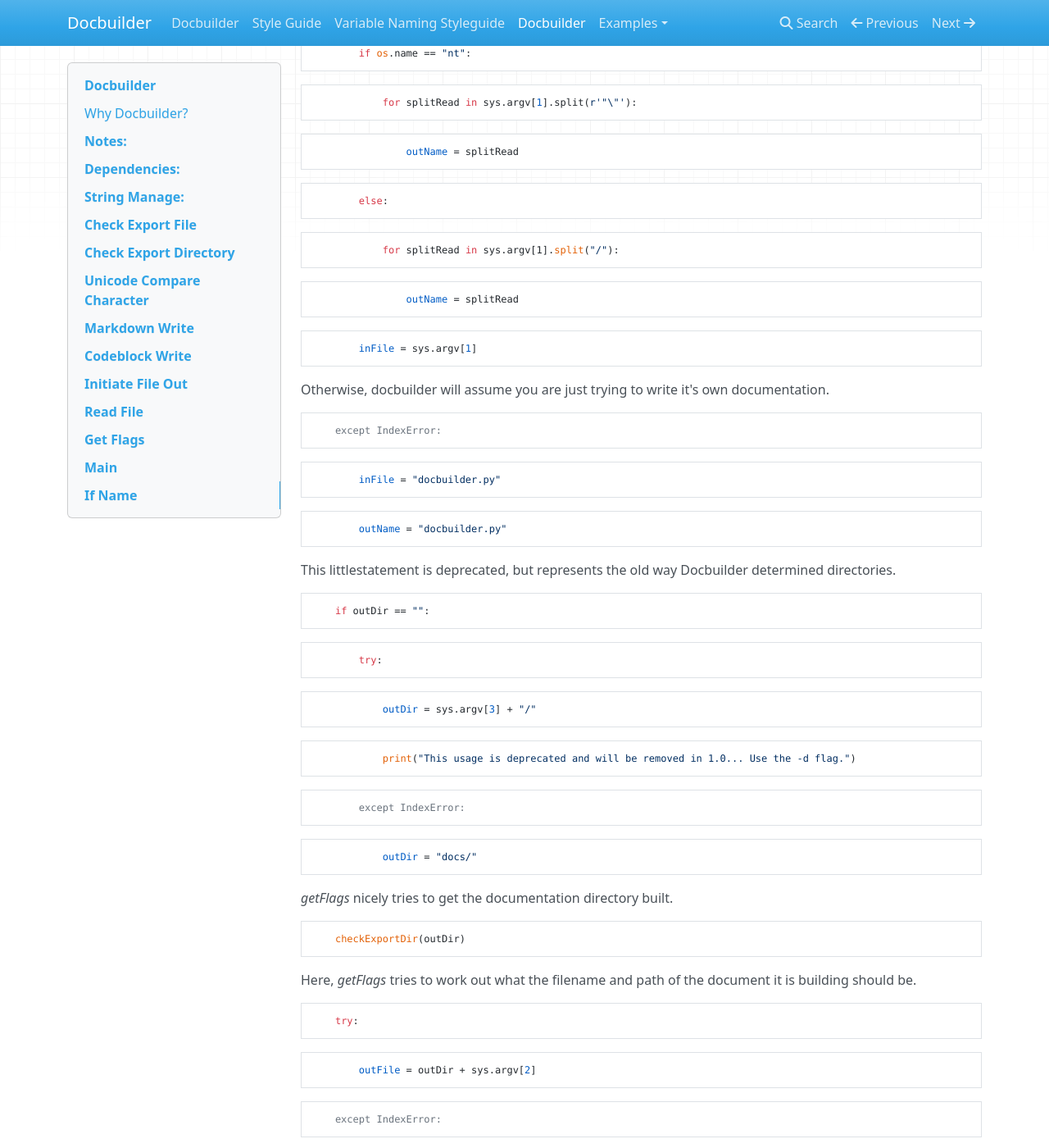
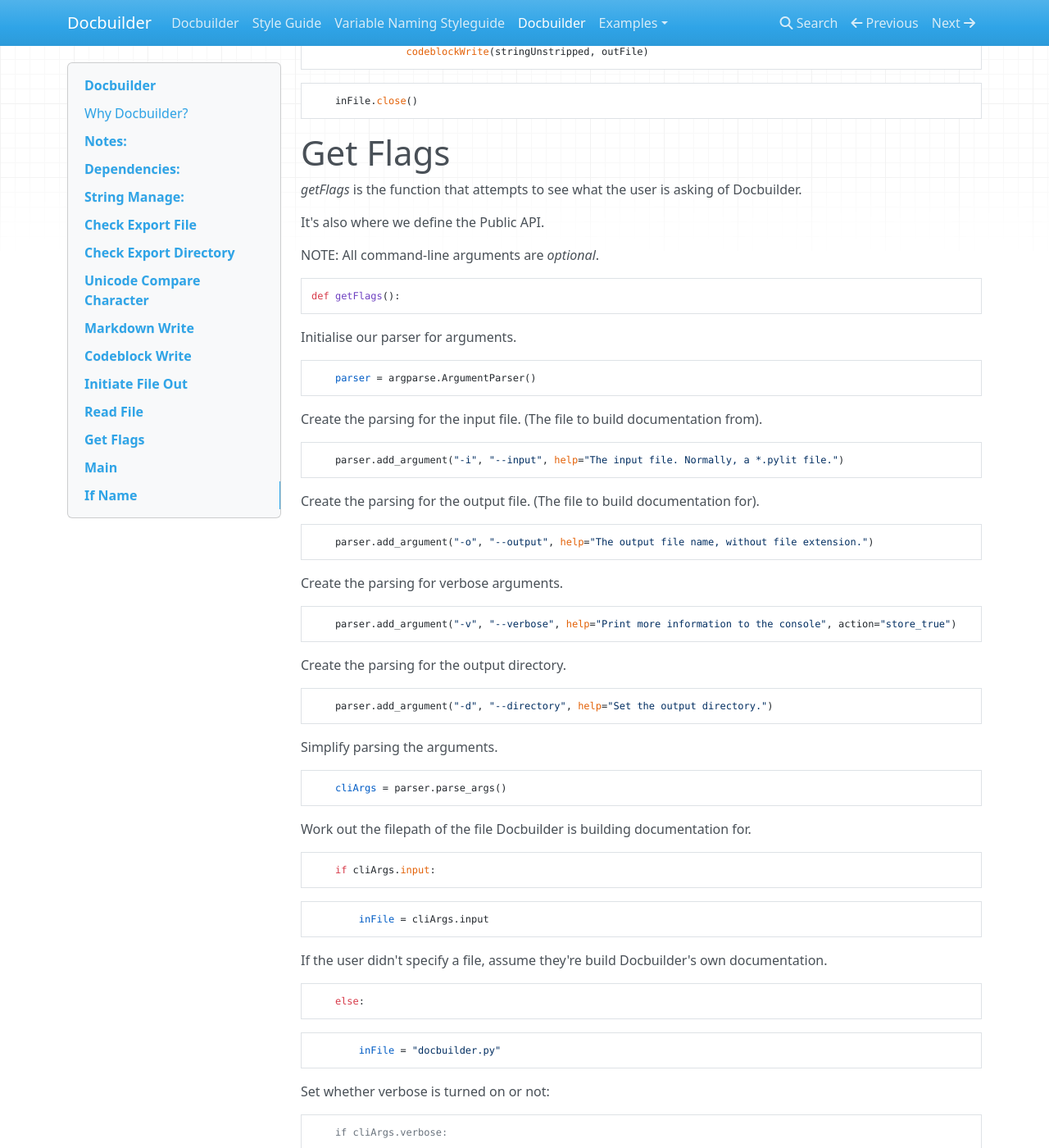
Before and after one commit to shakna-israel/docbuilder, an MkDocs documentation site: the page built from docs/docbuilder.md, in a window 1280 px wide and 1400 px high, scrolled down 7368 px. Shown: the whole window at 82% size. Built offline with MkDocs 1.6.1, drawn with Linux system fonts in a browser that asks for light colours; nearby versions of some CDN libraries; some of the changed text lies outside the part shown.

Commit message:
Updated docs

````diff
--- a/docs/docbuilder.py.md
+++ b/docs/docbuilder.md
@@ -38,6 +38,12 @@ import os
 ```
 import sys
 ```
+Used to handle command-line arguments.
+
+
+```
+import argparse
+```
 # String Manage:
 
 *stringManage* is one of the main functions of Docbuilder.
@@ -218,11 +224,31 @@ def markdownWrite(stringLine, fileToWrite):
 ```
 
 ```
+    verboseActive = getFlags()[3]
+```
+
+```
+    if verboseActive:
+```
+
+```
+        print("Attempting to open " + fileToWrite + " file to append...")
+```
+
+```
     outFile = open(fileToWrite, "a")
 ```
 
 ```
     outFile.write(stringLine + "\n\n")
+```
+
+```
+    if verboseActive:
+```
+
+```
+        print("Closing " + fileToWrite + " file.")
 ```
 
 ```
@@ -236,6 +262,10 @@ This is a function that, when given a line and file to append to, attempts to tu
 ```
 def codeblockWrite(stringLine, fileToWrite):
 ```
+
+```
+    verboseActive = getFlags()[3]
+```
 Firstly, it checks if the line is simply *hashBang*, a line created by *stringManage*, and it is, refuses to write it.
 
 
@@ -246,11 +276,27 @@ It then proceeds to append to the given file, inside a Markdown codeblock.
 
 
 ```
+        if verboseActive:
+```
+
+```
+            print("Attempting to open " + fileToWrite + " file to append...")
+```
+
+```
         outFile = open(fileToWrite, "a")
 ```
 
 ```
         outFile.write("\n```\n" + stringLine + "\n```\n")
+```
+
+```
+        if verboseActive:
+```
+
+```
+            print("Closing " + fileToWrite + " file.")
 ```
 
 ```
@@ -266,7 +312,27 @@ def initFileOut(outFile):
 ```
 
 ```
+    verboseActive = getFlags()[3]
+```
+
+```
+    if verboseActive:
+```
+
+```
+        print("Attempting to create file... " + outFile + ".")
+```
+
+```
     initFile = open(outFile, "w+")
+```
+
+```
+    if verboseActive:
+```
+
+```
+        print("Closing new file... " + outFile + ".")
 ```
 
 ```
@@ -344,9 +410,11 @@ If the first line is a hash, and not just *hashBang*, it asks *markdownWrite* to
 ```
 Otherwise, if the line isn't an empty line, it asks *codeBlockWrite* to write a Markdown codeblock.
 
+The strip() statement is just to ensure there isn't any invisible indentation that might muck us around.
+
 
 ```
-            if stringUnstripped != "":
+            if stringUnstripped.strip() != "":
 ```
 
 ```
@@ -360,165 +428,143 @@ Otherwise, if the line isn't an empty line, it asks *codeBlockWrite* to write a
 
 *getFlags* is the function that attempts to see what the user is asking of Docbuilder.
 
+It's also where we define the Public API.
+
+NOTE: All command-line arguments are *optional*.
+
 
 ```
 def getFlags():
 ```
-*dirSet* is set to false, so that a flag can be read correctly later.
+Initialise our parser for arguments.
 
 
 ```
-    dirSet = False
+    parser = argparse.ArgumentParser()
 ```
-*outDir* and *outName* are set to empty so that flags can be read nicely later.
+Create the parsing for the input file. (The file to build documentation from).
 
 
 ```
-    outDir = ""
+    parser.add_argument("-i", "--input", help="The input file. Normally, a *.pylit file.")
+```
+Create the parsing for the output file. (The file to build documentation for).
+
+
+```
+    parser.add_argument("-o", "--output", help="The output file name, without file extension.")
+```
+Create the parsing for verbose arguments.
+
+
+```
+    parser.add_argument("-v", "--verbose", help="Print more information to the console", action="store_true")
+```
+Create the parsing for the output directory.
+
+
+```
+    parser.add_argument("-d", "--directory", help="Set the output directory.")
+```
+Simplify parsing the arguments.
+
+
+```
+    cliArgs = parser.parse_args()
+```
+Work out the filepath of the file Docbuilder is building documentation for.
+
+
+```
+    if cliArgs.input:
 ```
 
 ```
-    outName = ""
+        inFile = cliArgs.input
 ```
-In this for loop, *getFlags* attempts to find any flags given to Docbuilder.
+If the user didn't specify a file, assume they're build Docbuilder's own documentation.
 
 
 ```
-    for flag in sys.argv:
-```
-Here, these two if statements colloborate to find what directory the user is trying to write to.
-
-
-```
-        if dirSet:
-```
-
-```
-            outDir = flag + "/"
-```
-
-```
-        if flag == "-d":
-```
-
-```
-            dirSet = True
-```
-Here, *getFlags* tries to find what explicit file the user is trying to build documentation for, in a cross-platform way.
-
-
-```
-    try:
-```
-
-```
-        if os.name == "nt":
-```
-
-```
-            for splitRead in sys.argv[1].split(r'"\"'):
-```
-
-```
-                outName = splitRead
-```
-
-```
-        else:
-```
-
-```
-            for splitRead in sys.argv[1].split("/"):
-```
-
-```
-                outName = splitRead
-```
-
-```
-        inFile = sys.argv[1]
-```
-Otherwise, docbuilder will assume you are just trying to write it's own documentation.
-
-
-```
-    except IndexError:
+    else:
 ```
 
 ```
         inFile = "docbuilder.py"
 ```
-
-```
-        outName = "docbuilder.py"
-```
-This littlestatement is deprecated, but represents the old way Docbuilder determined directories.
+Set whether verbose is turned on or not:
 
 
 ```
-    if outDir == "":
+    if cliArgs.verbose:
 ```
 
 ```
-        try:
+        verboseActive = True
+```
+If the user didn't ask for verbose, set Docbuilder to not be verbose.
+
+
+```
+    else:
 ```
 
 ```
-            outDir = sys.argv[3] + "/"
+        verboseActive = False
+```
+Set what directory Docbuilder will build to:
+
+
+```
+    if cliArgs.directory:
 ```
 
 ```
-            print("This usage is deprecated and will be removed in 1.0... Use the -d flag.")
+        outDir = cliArgs.directory + "/"
+```
+If the output directory doesn't exist, ask Docbuilder to create it.
+
+
+```
+        checkExportDir(outDir)
+```
+If the user didn't specify a directory, assume they want the *docs* directory.
+
+
+```
+    else:
 ```
 
 ```
-        except IndexError:
+        outDir = "docs" + "/"
+```
+Set the output file path.
+
+
+```
+    if cliArgs.output:
 ```
 
 ```
-            outDir = "docs/"
+        outFile = outDir + cliArgs.output + ".md"
 ```
-*getFlags* nicely tries to get the documentation directory built.
+
+```
+    else:
+```
+
+```
+        outFile = outDir + "docbuilder.md"
+```
+If the output file already exists, clobber it.
+
+-> This line was re-running every time getFlags() was called... checkExportFile(outFile)
+
+Return the found values.
 
 
 ```
-    checkExportDir(outDir)
-```
-Here, *getFlags* tries to work out what the filename and path of the document it is building should be.
-
-
-```
-    try:
-```
-
-```
-        outFile = outDir + sys.argv[2]
-```
-
-```
-    except IndexError:
-```
-If the user never gave one just try and guess what it is.
-
-
-```
-        outFile = outDir + outName + ".md"
-```
-*getFlags* then nicely asks that whatever file with the same path that may exist, be removed.
-
-
-```
-    checkExportFile(outFile)
-```
-
-```
-
-```
-*getFlags* then returns the paths for file given by the user, the file Docbuilder is creating, and the directory being created to whatever function called it.
-
-
-```
-    return (inFile, outFile, outDir)
+    return (inFile, outFile, outDir, verboseActive)
 ```
 # Main
 
@@ -527,16 +573,6 @@ This is the main function that sets Docbuilder running.
 
 ```
 def main():
-```
-Currently, this is where Docbuilder can be told to be talkative, or not.
-
-
-```
-    global verboseActive
-```
-
-```
-    verboseActive = False
 ```
 The *main* function asks *getFlags* what file the user is generating documentation for.
 
@@ -550,10 +586,6 @@ It then tells *readFile* what file it is building documentation for.
 ```
     readFile(inFile)
 ```
-
-```
-
-```
 # If Name
 
 This is a simple function that tells Python what the main function is.
````
Also changed, not shown: other parts of docs/docbuilder.md (+1 -1 lines), 1 other file.
